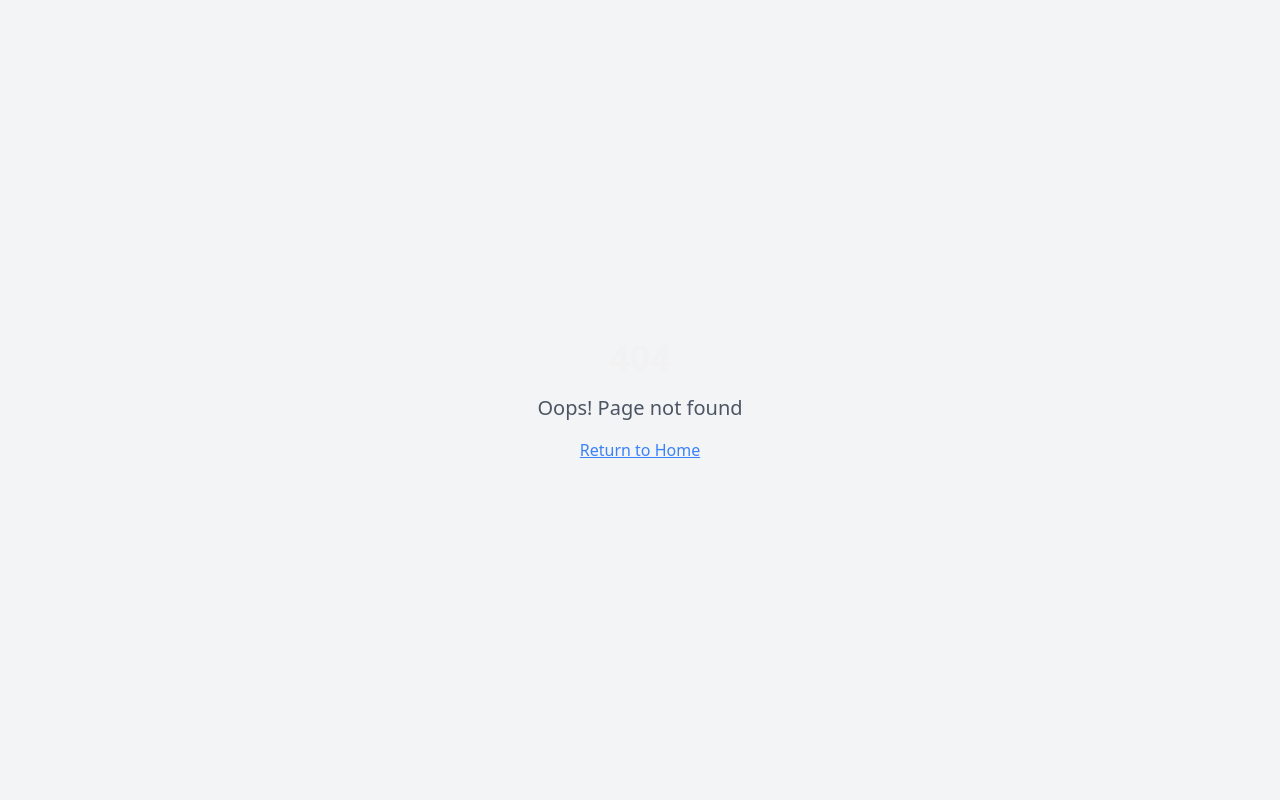
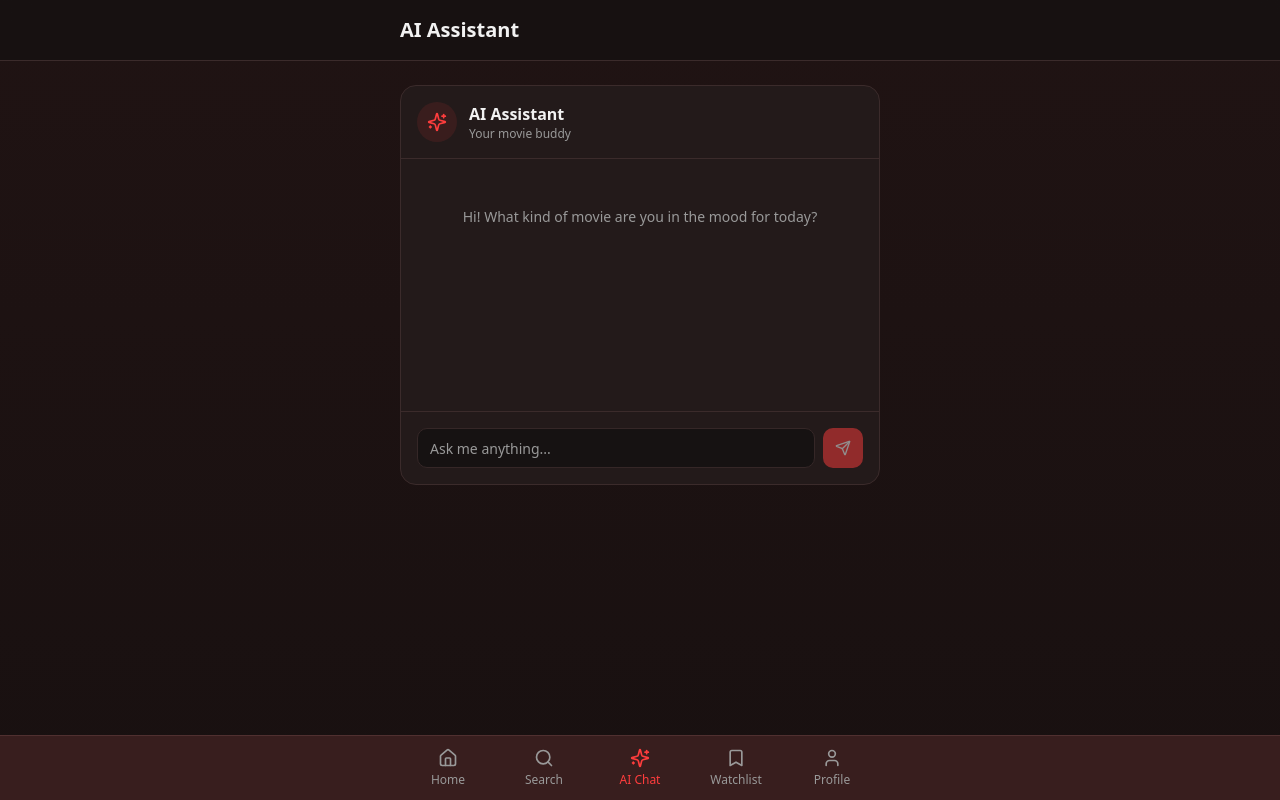
Before and after one commit to neell240/movie-mend-buddy, a React (Vite) app: page /ai-chat in a window 1280 px wide. Before the commit this address had no page. Built offline with nearby package versions, Linux system fonts and the light colour scheme; the HTML template or start-up script is replaced by a standard one.

Commit message:
Add AI chat button and movie previews
Add a dedicated AI chat button to the bottom navigation bar and create a new AI chat page. The AI will now provide detailed movie previews, including TMDB IDs, which are used to display movie cards within the chat interface.

```diff
--- a/src/App.tsx
+++ b/src/App.tsx
@@ -10,6 +10,7 @@ import Filters from "./pages/Filters";
 import Watchlist from "./pages/Watchlist";
 import Profile from "./pages/Profile";
 import Preferences from "./pages/Preferences";
+import AIChat from "./pages/AIChat";
 import NotFound from "./pages/NotFound";
 
 const queryClient = new QueryClient();
@@ -28,6 +29,7 @@ const App = () => (
           <Route path="/watchlist" element={<Watchlist />} />
           <Route path="/profile" element={<Profile />} />
           <Route path="/preferences" element={<Preferences />} />
+          <Route path="/ai-chat" element={<AIChat />} />
           {/* ADD ALL CUSTOM ROUTES ABOVE THE CATCH-ALL "*" ROUTE */}
           <Route path="*" element={<NotFound />} />
         </Routes>
--- a/src/components/AIChat.tsx
+++ b/src/components/AIChat.tsx
@@ -3,11 +3,15 @@ import { Button } from "@/components/ui/button";
 import { Input } from "@/components/ui/input";
 import { Sparkles, Send } from "lucide-react";
 import { usePreferences } from "@/hooks/usePreferences";
+import { useNavigate } from "react-router-dom";
+import { MovieCard } from "@/components/MovieCard";
+import { TMDBMovie } from "@/types/tmdb";
 import { toast } from "sonner";
 
 interface Message {
   role: "user" | "assistant";
   content: string;
+  movies?: TMDBMovie[];
 }
 
 export const AIChat = () => {
@@ -16,6 +20,7 @@ export const AIChat = () => {
   const [isLoading, setIsLoading] = useState(false);
   const messagesEndRef = useRef<HTMLDivElement>(null);
   const { preferences } = usePreferences();
+  const navigate = useNavigate();
 
   const scrollToBottom = () => {
     messagesEndRef.current?.scrollIntoView({ behavior: "smooth" });
@@ -63,7 +68,7 @@ export const AIChat = () => {
       let buffer = "";
 
       // Add assistant message placeholder
-      setMessages(prev => [...prev, { role: "assistant", content: "" }]);
+      setMessages(prev => [...prev, { role: "assistant", content: "", movies: [] }]);
 
       while (true) {
         const { done, value } = await reader.read();
@@ -88,9 +93,45 @@ export const AIChat = () => {
             const content = parsed.choices?.[0]?.delta?.content;
             if (content) {
               assistantContent += content;
+
+              // Try to parse movie recommendations from content
+              const movieMatches = assistantContent.match(/\[MOVIE:(\d+)\]/g);
+              let movies: TMDBMovie[] = [];
+
+              if (movieMatches) {
+                const movieIds = movieMatches.map(m => m.match(/\d+/)?.[0]).filter(Boolean);
+                // Fetch movie details for these IDs
+                for (const id of movieIds) {
+                  try {
+                    const movieResponse = await fetch(
+                      `${import.meta.env.VITE_SUPABASE_URL}/functions/v1/tmdb-details`,
+                      {
+                        method: "POST",
+                        headers: {
+                          "Content-Type": "application/json",
+                          Authorization: `Bearer ${import.meta.env.VITE_SUPABASE_PUBLISHABLE_KEY}`,
+                        },
+                        body: JSON.stringify({ movieId: id }),
+                      }
+                    );
+                    if (movieResponse.ok) {
+                      const movieData = await movieResponse.json();
+                      movies.push(movieData);
+                    }
+                  } catch (e) {
+                    console.error("Error fetching movie:", e);
+                  }
+                }
+              }
+
               setMessages(prev => {
                 const newMessages = [...prev];
-                newMessages[newMessages.length - 1].content = assistantContent;
+                const cleanContent = assistantContent.replace(/\[MOVIE:\d+\]/g, '').trim();
+                newMessages[newMessages.length - 1] = {
+                  ...newMessages[newMessages.length - 1],
+                  content: cleanContent,
+                  movies: movies.length > 0 ? movies : undefined
+                };
                 return newMessages;
               });
             }
@@ -135,8 +176,8 @@ export const AIChat = () => {
           </div>
         )}
         {messages.map((message, index) => (
+          <div key={index} className="space-y-3">
             <div
-            key={index}
               className={`flex ${message.role === "user" ? "justify-end" : "justify-start"}`}
             >
               <div
@@ -148,6 +189,18 @@ export const AIChat = () => {
               >
                 <p className="text-sm whitespace-pre-wrap">{message.content}</p>
               </div>
+            </div>
+            {message.movies && message.movies.length > 0 && (
+              <div className="grid grid-cols-2 gap-3 mt-3">
+                {message.movies.map((movie) => (
+                  <MovieCard
+                    key={movie.id}
+                    movie={movie}
+                    onClick={() => navigate(`/movie/${movie.id}`)}
+                  />
+                ))}
+              </div>
+            )}
           </div>
         ))}
         <div ref={messagesEndRef} />
--- a/src/components/BottomNav.tsx
+++ b/src/components/BottomNav.tsx
@@ -1,4 +1,4 @@
-import { Home, Search, Bookmark, User } from "lucide-react";
+import { Home, Search, Bookmark, User, Sparkles } from "lucide-react";
 import { Link, useLocation } from "react-router-dom";
 import { cn } from "@/lib/utils";
 
@@ -8,6 +8,7 @@ export const BottomNav = () => {
   const navItems = [
     { icon: Home, label: "Home", path: "/" },
     { icon: Search, label: "Search", path: "/search" },
+    { icon: Sparkles, label: "AI Chat", path: "/ai-chat" },
     { icon: Bookmark, label: "Watchlist", path: "/watchlist" },
     { icon: User, label: "Profile", path: "/profile" },
   ];
--- /dev/null
+++ b/src/pages/AIChat.tsx
@@ -0,0 +1,22 @@
+import { BottomNav } from "@/components/BottomNav";
+import { AIChat } from "@/components/AIChat";
+
+const AIPage = () => {
+  return (
+    <div className="min-h-screen pb-20">
+      <header className="sticky top-0 z-40 backdrop-blur-lg bg-background/80 border-b border-border">
+        <div className="max-w-lg mx-auto px-4 py-4">
+          <h1 className="text-xl font-bold">AI Assistant</h1>
+        </div>
+      </header>
+
+      <main className="max-w-lg mx-auto px-4 py-6">
+        <AIChat />
+      </main>
+
+      <BottomNav />
+    </div>
+  );
+};
+
+export default AIPage;
--- a/src/pages/Index.tsx
+++ b/src/pages/Index.tsx
@@ -7,7 +7,6 @@ import { useNavigate } from "react-router-dom";
 import { useDiscoverMovies } from "@/hooks/useTMDB";
 import { Skeleton } from "@/components/ui/skeleton";
 import { usePreferences } from "@/hooks/usePreferences";
-import { AIChat } from "@/components/AIChat";
 
 const Index = () => {
   const navigate = useNavigate();
@@ -44,11 +43,6 @@ const Index = () => {
       </header>
 
       <main className="max-w-lg mx-auto px-4 py-6">
-        {/* AI Chat Section */}
-        <section className="mb-8">
-          <AIChat />
-        </section>
-
         {/* Movies Section */}
         <section>
           <div className="flex items-center justify-between mb-3">
```
Also changed, not shown: 1 other file (tests, documents, lock files or other folders). Lines whose indentation alone changed are shown as unchanged.
